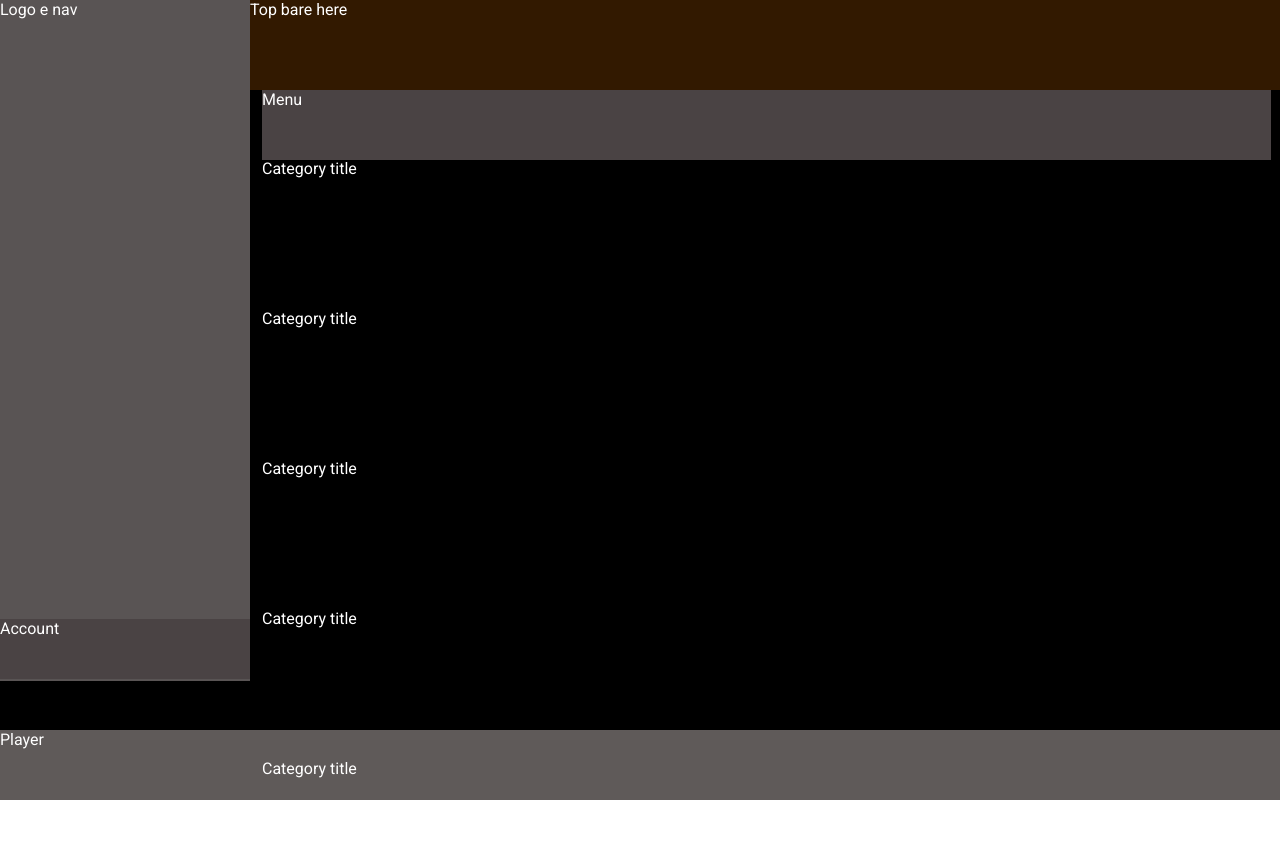
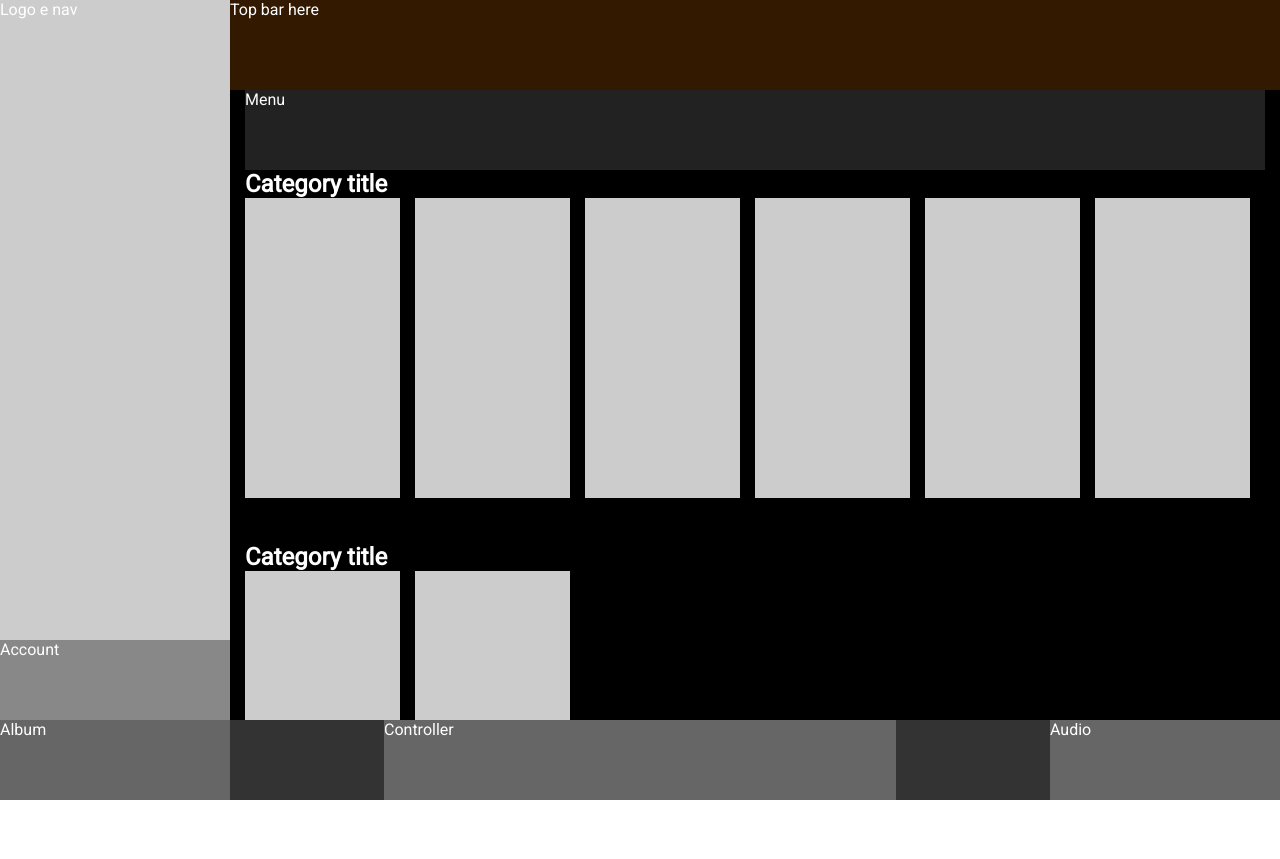
Before and after one commit to MassimilianoAmbrogio/html-css-spotifyweb, a plain HTML site: page index.html in a window 1280 px wide. After the commit the page ends 800 px from the top, so only its background shows below. Drawn offline with Linux system fonts and the light colour scheme.

Commit message:
Project 13 parte 1.4 add img and fix html css

```diff
--- a/css/style.css
+++ b/css/style.css
@@ -1,4 +1,5 @@
 /* GENERAL */
+
 * {
     margin: 0;
     padding: 0;
@@ -7,93 +8,114 @@
 
 body {
     font-family: 'Roboto', sans-serif;
+    color: #fff;
 }
 
-/* CONTAINER */
-#app {
+/* LAYOUT */
+.app {
     height: 100vh;
-    background: #000;
+    background: dodgerblue;
     display: flex;
     flex-direction: column;
 }
 
-/* MAIN */
-#main-window {
+/* MAIN WINDOW */
+.main-window {
+    display: flex;
     flex-grow: 1;
-    display: flex;
 }
 
-/* Sidebar*/
-#sidebar {
-    flex-basis: 200px;
+/* SIDEBAR */
+.sidebar {
+    flex-basis: 230px;
+    display: flex;
+    flex-direction: column;
 }
 
-.col-right {
-    width: 250px;
-    height: 681px;
-    color: #fff;
-    background: #595454;
+.sidebar-top {
+    flex-grow: 1;
+    background: #cccccc;
 }
 
-.sub-col{
-    width: 250px;
-    height: 60px;
-    color: #fff;
-    background: #4A4344;
-    margin-top: 600px;
+.sidebar-bottom {
+    height: 80px; /* debug */
+    background: #888;
 }
 
-/* CONTENT*/
-#content {
+/* CONTENT, TOP BAR, ALBUM E SCROLLABLE*/
+.content {
     position: relative;
     flex-grow: 1;
-    background: #000;
-    color: #fff;
-    height: 100%;
+    background: #444;
 }
 
-.top-bar {
+.content-top-bar {
+    position: absolute;
+    top: 0;
+    left:0;
+    width: 100%;
+    height: 90px; /* debug */;
+    background: rgba(100, 50, 0, .5);
+    z-index: 1;
+}
+
+.content .scrollable {
     position: absolute;
     top: 0;
     left: 0;
     width: 100%;
-    height: 90px;
-    background: rgba(100, 50, 0, .5);
-    z-index: 1;
+    height: 100%;
+    overflow-y: auto;
+    background: #000;
+    padding: 90px 15px 30px;
 }
 
-/* Menu canzoni  */
-#content .scrollable {
-    position: absolute;
-    top: 0;
-    left: 0;
-    width: 98%;
-    height: 70px;
-    background: #4A4344;
-    margin: 90px 12px;
+.content-category {
+    /* height: 400px; */
+    margin-bottom: 30px;
 }
 
-.menu {
+.album-list {
+    display: flex;
+    flex-wrap: wrap;
     list-style: none;
-    height: 200px;
-    width: 100%;
-    margin-top: 50px;
 }
 
-.menu .li-1,
-.menu .li-2,
-.menu .li-3,
-.menu .li-4,
-.menu .li-5 {
-    height: 100px;
-    width: 100%;
-    margin-top: 50px;
+.album-list .album {
+    flex-basis: calc(100% / 6 - 15px);
+    margin-right: 15px;
+    margin-bottom: 15px;
+    height: 300px; /* debug */
+    background: #ccc;
 }
 
-/* FOOTER */
-#player {
-    width: 100%;
-    height: 70px;
-    color: #fff;
-    background: #5F5A59;
+.content-menu {
+    height: 80px; /* debug */;
+    background: #222;
 }
+
+/* PLAYER */
+.player {
+    display: flex;
+    justify-content: space-between;
+    background: #333;
+}
+
+.player-album,
+.player-controller,
+.player-audio {
+    height: 80px; /* debug */
+    background: #666;
+}
+
+.player-album {
+    flex-basis: 230px;
+}
+
+.player-controller {
+    flex-basis: 40%;
+}
+
+.player-audio {
+    flex-basis: 230px;
+}
--- a/index.html
+++ b/index.html
@@ -3,7 +3,7 @@
 <head>
     <meta charset="UTF-8">
     <meta name="viewport" content="width=device-width, initial-scale=1.0">
-    <title>MySpotify</title>
+    <title>My Spotify</title>
     <!-- Icons -->
     <link rel="stylesheet" href="https://cdnjs.cloudflare.com/ajax/libs/font-awesome/5.14.0/css/all.min.css">
     <!-- Font -->
@@ -11,67 +11,79 @@
     <!-- CSS -->
     <link rel="stylesheet" href="./css/style.css">
 </head>
+
 <body>
+    <!-- Inizo esercizio Spotify -->
 
-     <!-- Container -->
-     <div id="app">
-        <!-- main-content -->
+     <!-- Root -->
+     <div class="app">
+        <!-- Main-content -->
 
-        <main id="main-window">
+        <main class="main-window">
             <!-- Sidebar -->
 
             <!-- Menu spotify e sezioni -->
-            <aside id="sidebar">
-                <div class="col-right">
+            <aside class="sidebar">
+                <div class="sidebar-top">
                     Logo e nav
-                    <div class="sub-col">
-                        Account
-                    </div>
+                </div>
+                <div class="sidebar-bottom">
+                    Account
                 </div>
             </aside>
 
              <!-- Content -->
-            <div id="content">
-                <div class="top-bar">
-                   Top bare here
-                </div>
+            <div class="content">
+                <!-- CTA -->
+                <div class="content-top-bar">Top bar here</div>
 
-              <!-- Menu canzoni -->
+              <!-- Album canzoni e scrollable -->
                 <div class="scrollable">
-                   <div>
-                      Menu
-                   </div>
+                    <nav class="content-menu">Menu</nav>
 
-                    <nav>
-                        <ul class="menu">
-                            <li class="li-1">
-                                Category title
-                            </li>
-                            <li class="li-2">
-                                Category title
-                            </li>
-                            <li class="li-3">
-                                Category title
-                            </li>
-                            <li class="li-4">
-                                Category title
-                            </li>
-                            <li class="li-5">
-                                Category title
-                            </li>
-                            <li>
+                        <section class="content-category">
+                            <h2>Category title</h2>
+                            <ul class="album-list">
+                                <li class="album"></li>
+                                <li class="album"></li>
+                                <li class="album"></li>
+                                <li class="album"></li>
+                                <li class="album"></li>
+                                <li class="album"></li>
+                            </ul>
+                        </section>
 
-                            </li>
-                        </ul>
-                    </nav>
+                        <section class="content-category">
+                            <h2>Category title</h2>
+                            <ul class="album-list">
+                                <li class="album"></li>
+                                <li class="album"></li>
+                            </ul>
+                        </section>
+
+                        <section class="content-category">
+                            <h2>Category title</h2>
+                            <ul class="album-list">
+                                <li class="album"></li>
+                                <li class="album"></li>
+                            </ul>
+                        </section>
                 </div>
             </div>
         </main>
 
-        <!-- Bottom Player -->
-        <footer id="player">
-            Player
+        <!-- App player -->
+        <footer class="player">
+            <!-- Album -->
+             <div class="player-album">Album</div>
+
+            <!-- Controller -->
+             <div class="player-controller">Controller</div>
+
+            <!-- Audio -->
+            <div class="player-audio">Audio</div>
         </footer>
      </div>
+<!-- Fine esercizio Spotify -->
 </body>
 </html>
```
Also changed, not shown: img-spotify/aquietplace.jpeg (added), img-spotify/cure.jpeg (added), img-spotify/einaudi.jpeg (added), img-spotify/home.svg (added), img-spotify/libreria.svg (added), img-spotify/logo-small.svg (added), img-spotify/logo.svg (added), img-spotify/metal_lifting.jpg (added), img-spotify/mixdaily.jpeg (added), img-spotify/profile.svg (added), img-spotify/radar.jpeg (added), img-spotify/search.svg (added), img-spotify/sinister.jpeg (added), img-spotify/split.jpeg (added), 2 more files.
